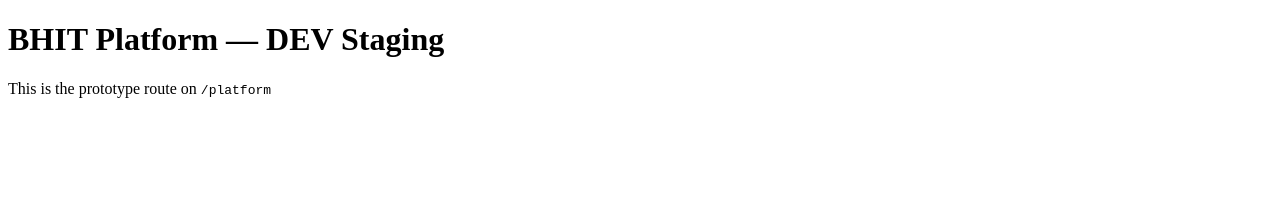
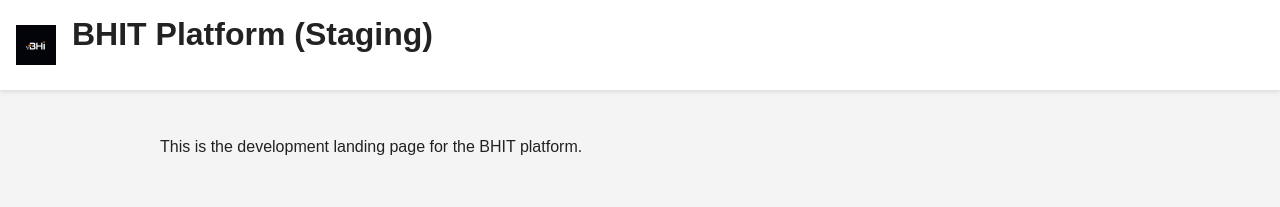
Before and after one commit to bnhn87/bhit-site, a plain HTML site: page platform/index.html in a window 1280 px wide. Drawn offline with Linux system fonts and the light colour scheme.

Commit message:
Update index.html

```diff
--- a/platform/index.html
+++ b/platform/index.html
@@ -1,12 +1,48 @@
-<!-- platform/index.html -->
 <!DOCTYPE html>
-<html>
+<html lang="en">
 <head>
-  <meta charset="UTF-8">
-  <title>BHIT Platform Prototype</title>
+  <meta charset="UTF-8" />
+  <meta name="viewport" content="width=device-width, initial-scale=1.0" />
+  <title>BHIT Platform</title>
+  <style>
+    body {
+      margin: 0;
+      font-family: Arial, sans-serif;
+      background: #f4f4f4;
+      color: #222;
+    }
+    header {
+      background: #fff;
+      padding: 1rem;
+      box-shadow: 0 2px 4px rgba(0,0,0,0.1);
+      display: flex;
+      align-items: center;
+    }
+    header img {
+      height: 40px;
+      margin-right: 1rem;
+    }
+    main {
+      padding: 2rem;
+    }
+    .container {
+      max-width: 960px;
+      margin: 0 auto;
+    }
+    h1 {
+      margin-top: 0;
+    }
+  </style>
 </head>
 <body>
-  <h1>BHIT Platform — DEV Staging</h1>
-  <p>This is the prototype route on <code>/platform</code></p>
+  <header>
+    <img src="../logo.png" alt="BHIT Logo">
+    <h1>BHIT Platform (Staging)</h1>
+  </header>
+  <main>
+    <div class="container">
+      <p>This is the development landing page for the BHIT platform.</p>
+    </div>
+  </main>
 </body>
 </html>
```
